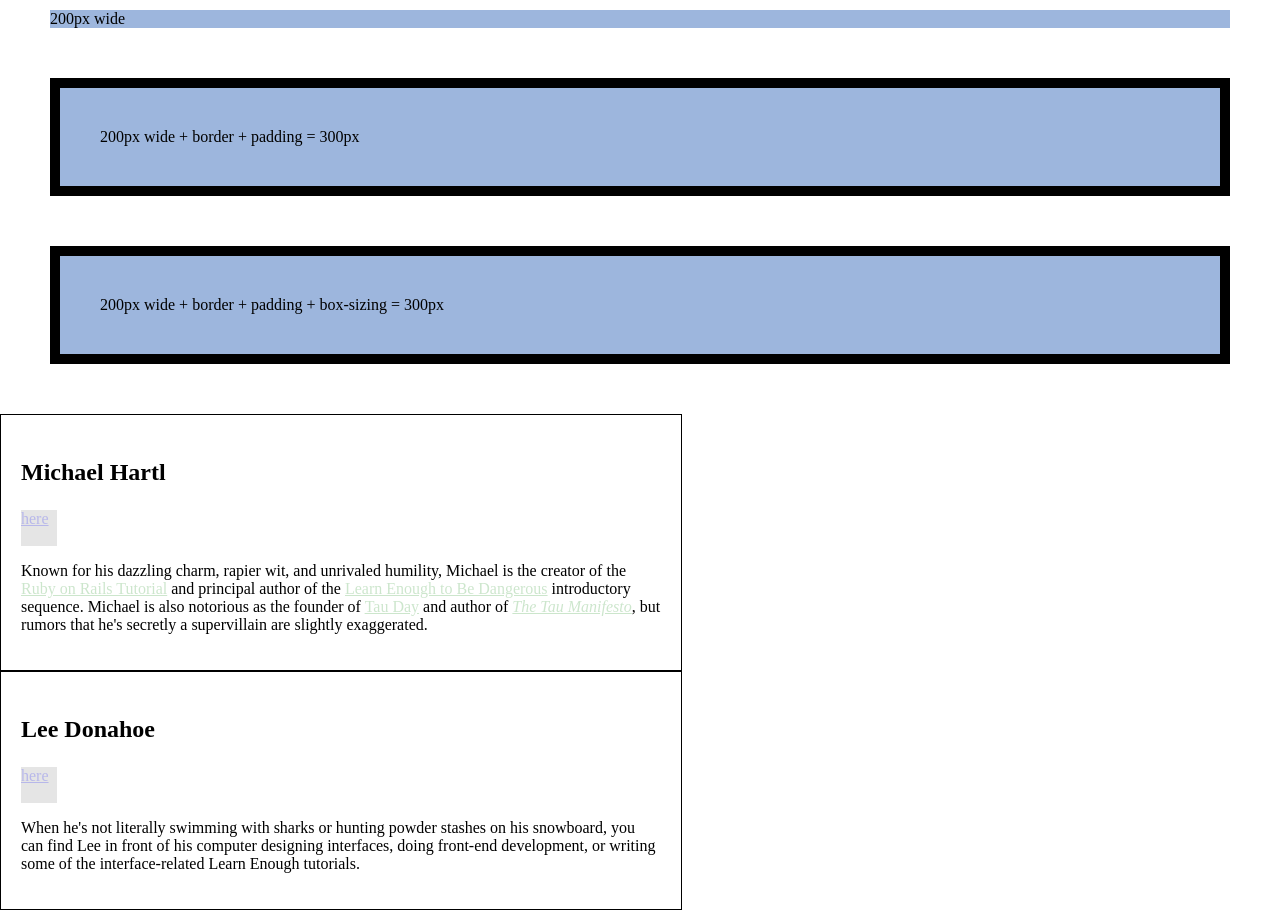
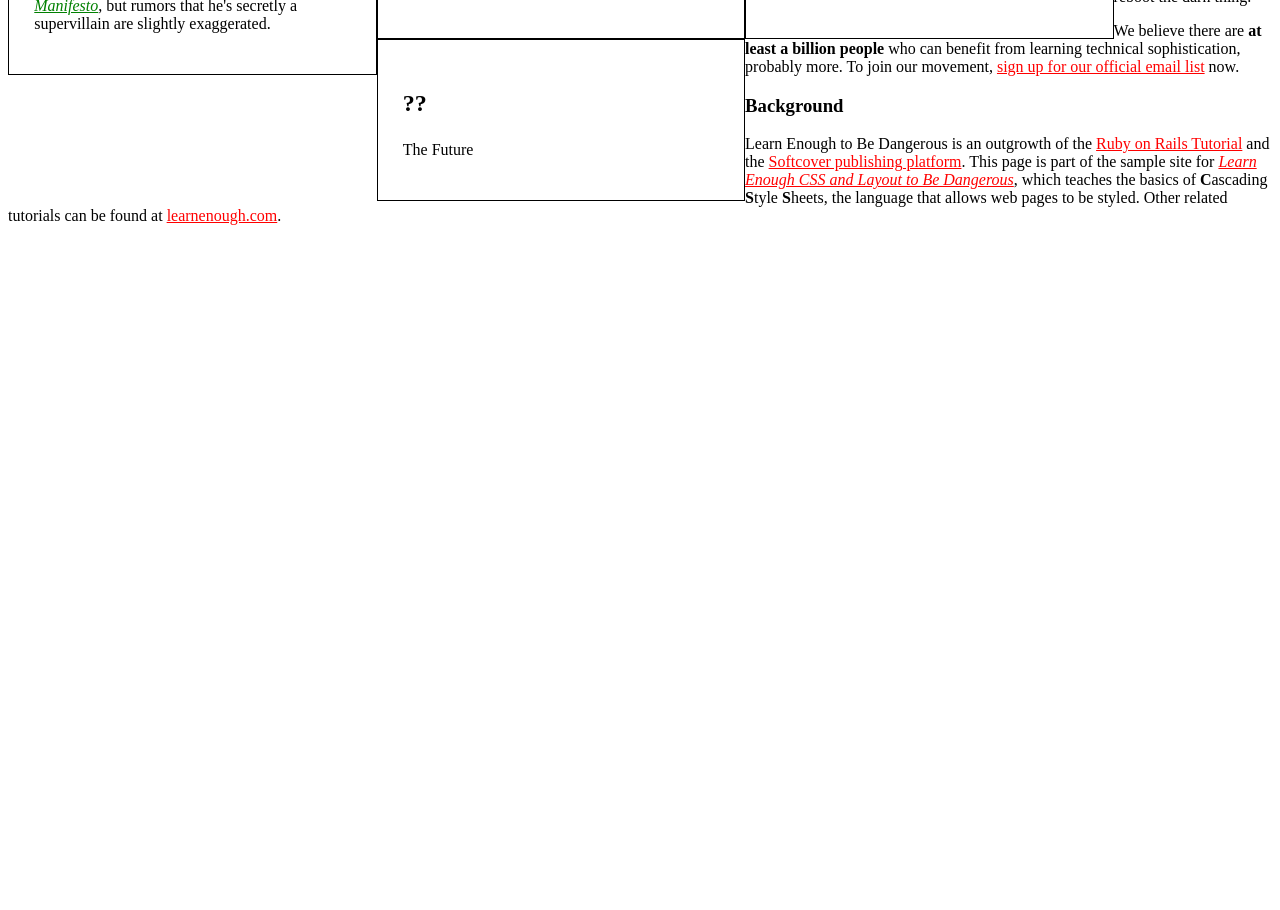
Before and after one commit to RobinWagner/robinwagner.github.io, a plain HTML site: page index.html in a window 1280 px wide. Shown: the part 739-1649 px from the top of the page. After the commit the page ends 980 px from the top, so only its background shows below. Drawn offline with Linux system fonts and the light colour scheme.

Commit message:
Add float styling

```diff
--- a/index.html
+++ b/index.html
@@ -5,53 +5,46 @@
     <meta charset="utf-8">
     <style>
       /* GLOBAL STYLES */
-      html, body {
-        height: 800px;
-        padding: 0;
-        margin: 0;
-      }
       h1 {
-        font-size: 2em;
+        font-size: 7vw;
         margin-top: 0;
       }
       a {
-        color: rgba(208,181,255,0.2);
-      }
-      h2 {
-        font-size: 30px;
+        color: #f00;
       }
 
       /* HERO STYLES */
       .full-hero {
         background-color: #c7dbfc;
-        height: 50vw;
-        width: 50vw;
-      }
-      .full-hero li {
-        display: inline;
+        height: 50vh;
       }
 
       /* SOCIAL STYLES */
       .social-link {
-        background: rgba(150, 150, 150, 0.25);
-        color: rgba(0,0,255,0.2);
+        background: rgba(150, 150, 150, 0.5);
+        color: blue;
         display: inline-block;
         height: 36px;
-        width: 36px;
-      }
-      .show {
-        display: block;
       }
 
       /* BIO STYLES */
       .bio-wrapper {
-        /*font-size: 24px;*/
+        font-size: 24px;
+      }
+      .bio-wrapper:after {
+        clear: right;
+        content: " ";
+        display: block;
+        font-size: 0;
+        height: 0;
+        visibility: hidden;
       }
       .bio-box {
-        border: 1px solid #000;
-        font-size: 1em;
-        padding: 20px;
-        width: 50%;
+        border: 1px solid black;
+        float: left;
+        font-size: 1rem;
+        padding: 2%;
+        width: 25%;
       }
       .bio-box h3 {
         font-size: 1.5em;
@@ -60,28 +53,11 @@
         font-size: 1em;
       }
       .bio-copy a {
-        color: rgba(0,128,0,0.2);
-      }
-
-      .test-box {
-        background: #9db6dd;
-        /*display: inline-block;*/
-        margin: 50px;
-        /*width: 200px*/
-      }
-      .test-box-nosizing {
-        border: 10px solid #000;
-        padding: 40px;
-      }
-      .test-box-sizing {
-        box-sizing: border-box;
-        /*display: block;
-        width: auto;*/
+        color: green;
       }
     </style>
   </head>
   <body>
-
     <div class="full-hero hero-home">
       <h1>I'm an h1</h1>
       <ul>
@@ -97,21 +73,10 @@
       </ul>
     </div>
     <h2>I'm an h2</h2>
-
-    <div class="test-box">
-      200px wide
-    </div>
-    <div class="test-box test-box-nosizing">
-      200px wide + border + padding = 300px
-    </div>
-    <div class="test-box test-box-nosizing test-box-sizing">
-      200px wide + border + padding + box-sizing = 300px
-    </div>
-
     <div class="bio-wrapper">
       <div class="bio-box">
         <h3>Michael Hartl</h3>
-        <a href="http://twitter.com/mhartl" class="social-link show">here</a>
+        <a href="http://twitter.com/mhartl" class="social-link">here</a>
         <div class="bio-copy">
           <p>
             Known for his dazzling charm, rapier wit, and unrivaled humility,
@@ -133,10 +98,10 @@
         <a href="https://twitter.com/leedonahoe" class="social-link">here</a>
         <div class="bio-copy">
           <p>
-            When he's not literally swimming with sharks or hunting powder stashes on
-            his snowboard, you can find Lee in front of his computer designing
-            interfaces, doing front-end development, or writing some of the
-            interface-related Learn Enough tutorials.
+            When he's not literally swimming with sharks or hunting powder
+            stashes on his snowboard, you can find Lee in front of his computer
+            designing interfaces, doing front-end development, or writing some of
+            the interface-related Learn Enough tutorials.
           </p>
         </div>
       </div>
@@ -145,10 +110,10 @@
         <a href="https://twitter.com/nickmerwin" class="social-link">here</a>
         <div class="bio-copy">
           <p>
-            You may have seen him shredding guitar live with Capital Cities on Jimmy
-            Kimmel, Conan, or The Ellen Show, but rest assured Nick is a true nerd at
-            heart. He's just as happy shredding well-spec'd lines of code from a tour
-            bus as he is from his kitchen table.
+            You may have seen him shredding guitar live with Capital Cities on
+            Jimmy Kimmel, Conan, or The Ellen Show, but rest assured Nick is a
+            true nerd at heart. He's just as happy shredding well-spec'd lines
+            of code from a tour bus as he is from his kitchen table.
           </p>
         </div>
       </div>
@@ -159,5 +124,32 @@
         </p>
       </div>
     </div>
+      <p>
+      Learn Enough to Be Dangerous is a leader in the movement to teach the
+      world <em>technical sophistication</em>, which includes both "hard
+      skills" like coding, command lines, and version control, and "soft
+       skills" like guessing keyboard shortcuts, Googling error messages, and
+      knowing when to just reboot the darn thing.
+    </p>
+    <p>
+      We believe there are <strong>at least a billion people</strong> who can
+      benefit from learning technical sophistication, probably more. To join
+      our movement,
+      <a href="https://learnenough.com/#email_list">sign up for our official
+      email list</a> now.
+    </p>
+    <h3>Background</h3>
+    <p>
+      Learn Enough to Be Dangerous is an outgrowth of the
+      <a href="https://www.railstutorial.org/">Ruby on Rails Tutorial</a> and the
+      <a href="https://www.softcover.io/">Softcover publishing platform</a>.
+      This page is part of the sample site for
+      <a href="https://learnenough.com/css-tutorial"><em>Learn Enough CSS and
+      Layout to Be Dangerous</em></a>, which teaches the basics of
+      <strong>C</strong>ascading <strong>S</strong>tyle
+      <strong>S</strong>heets, the language that allows web pages to be styled.
+      Other related tutorials can be found at
+      <a href="https://learnenough.com/">learnenough.com</a>.
+    </p>
   </body>
 </html>
```
